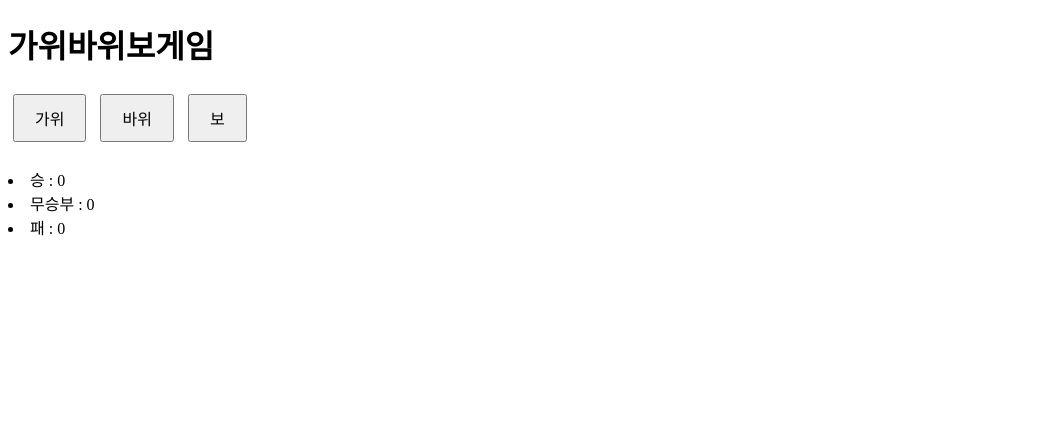
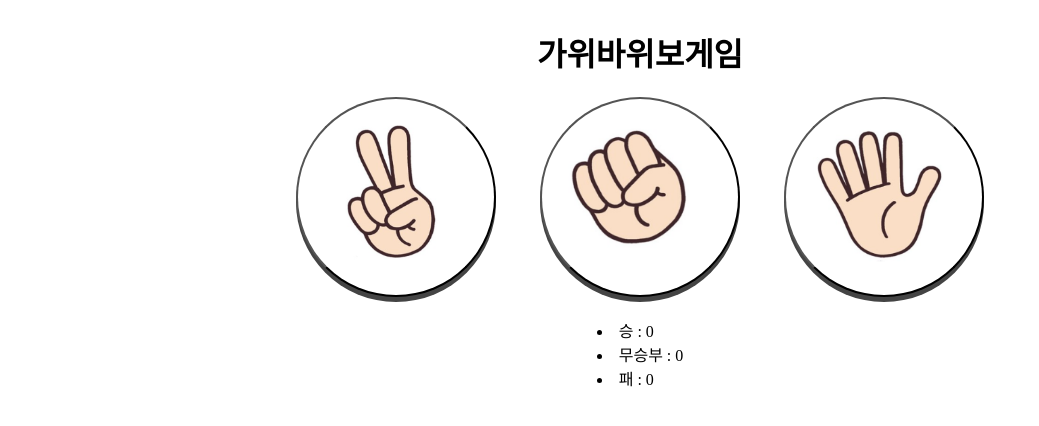
Before and after one commit to SHY-89/team_project_RPS, a Flask app: page / in a window 1280 px wide. Shown: the top 426 px of the page, without its empty margins (0-1039 px from the left). Run offline with Flask 3, Linux system fonts and the light colour scheme.

Commit message:
버튼 꾸미기

```diff
--- a/templates/index.html
+++ b/templates/index.html
@@ -6,27 +6,58 @@
     <meta name="viewport" content="width=device-width, initial-scale=1.0">
     <title>Document</title>
     <style>
+        body {
+            display: flex;
+            flex-direction: column;
+            justify-content: center;
+            align-items: center;
+        }
+
         button {
-            margin: 5px;
-            padding: 10px 20px;
-            font-size: 16px;
-
+            height: 200px;
+            width: 200px;
+            border-radius: 50%;
+            background-color: white;
+            margin: 0px 20px;
+            cursor: pointer;
+            box-shadow: 0px 5px 0px 0px #444444
                 /* display: flex;
             flex-direction: column; */
+        }
+
+        button:hover {
+            box-shadow: 0px 0px 0px 0px #030303;
+        }
+
+        img {
+            width: 100%;
+            height: 100%;
+            border-radius: 50%;
+            object-fit: cover;
         }
     </style>
 </head>
 
 <body>
+    <div>
+
+    </div>
+    <div>
         <h1>가위바위보게임</h1>
+    </div>
+    <div>
         <form method="POST">
-        <button type="submit" name="player_choice" value="가위">가위</button>
-        <button type="submit" name="player_choice" value="바위">바위</button>
-        <button type="submit" name="player_choice" value="보">보</button>
+            <button type="submit" name="player_choice" value="가위"><img src="../static/images/scissors.png"
+                    alt=""></button>
+            <button type="submit" name="player_choice" value="바위"><img src="../static/images/rock.png" alt=""></button>
+            <button type="submit" name="player_choice" value="보"><img src="../static/images/paper.png" alt=""></button>
         </form>
+    </div>
+    <div>
         <p>{{data.player_choice}}</p>
         <p>{{data.computer_choice}}</p>
         <h2>{{data.game_win_lose}}</h2>
+    </div>
     <div>
         <li>승 : {{data.win_count}}</li>
         <li>무승부 : {{data.draw_count}}</li>
```
Also changed, not shown: database.db, static/images/paper.png (added), static/images/rock.png (added), static/images/scissors.png (added). Lines whose indentation alone changed are shown as unchanged.
